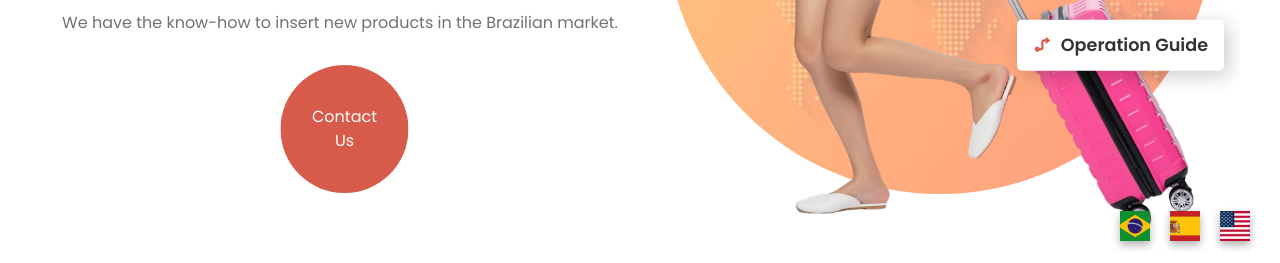
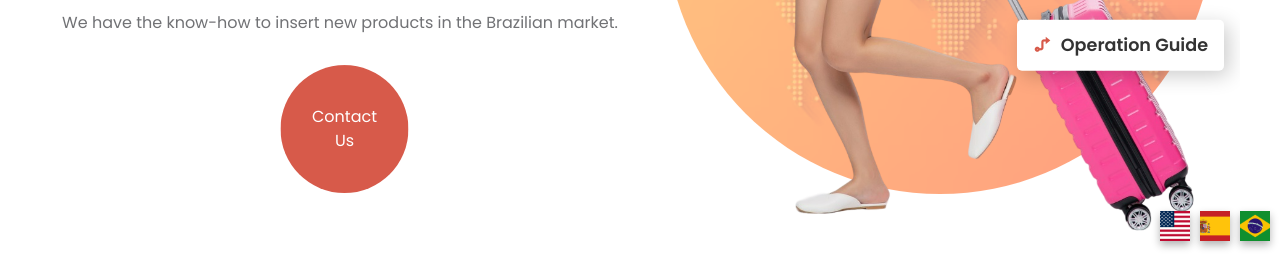
Before and after one commit to brunowerlang/globalk_v4, a plain HTML site: page index.html in a window 1280 px wide. Shown: the part 537-800 px from the top of the page. Drawn offline with nearby package versions, Linux system fonts and the light colour scheme; a web font is replaced by a local one.

Commit message:
att animation

```diff
--- a/index.html
+++ b/index.html
@@ -35,7 +35,7 @@
       <div class="nav__header">
         <div class="nav__logo">
           <a href="#">
-            <img src="/assets/logo-globalk-group-2.png" alt="logo" style="width: 150px;" class="logo-mobile">
+            <img src="/assets/logo-globalk-group-2.png" alt="logo" style="width: 100px;" class="logo-mobile">
             <img src="/assets/logo-desktop.png" alt="logo" style="width: 150px;" class="logo-desktop">
           </a>
         </div>
@@ -446,7 +446,7 @@
                       </span>
                   </div>
 
-                  <!-- Campo de Telefone -->
+
                   <div class="input-group mb-4">
                       <input type="tel" name="ebook-phone" id="ebook-phone" class="form-control" placeholder="Your Phone Number" aria-label="ebook-form-phone" aria-describedby="basic-addon3" required>
                       <span class="input-group-text" id="basic-addon3">
@@ -454,7 +454,7 @@
                       </span>
                   </div>
 
-                  <!-- Campo de Mensagem -->
+
                   <div class="input-group mb-4">
                       <textarea name="ebook-message" id="ebook-message" class="form-control" placeholder="Your Message" aria-label="ebook-form-message" rows="4" required style="border-radius:  20px;"></textarea>
                   </div>
--- a/styles.css
+++ b/styles.css
@@ -15,6 +15,11 @@
   box-sizing: border-box;
 }
 
+html {
+  overflow-x: hidden;  /* Impede o overflow horizontal */
+  width: 100%;  /* Garante que o corpo não ultrapasse 100% da largura da tela */
+}
+
 img {
   display: flex;
   width: 100%;
@@ -27,6 +32,7 @@ a {
 
 body {
   font-family: "Poppins", sans-serif;
+  overflow-x: hidden;
 }
 
 
@@ -512,16 +518,14 @@ nav {
 #translateButton {
   width: 30px;
   height: 30px;
-
   background-image: url('/assets/eua.png');
   background-size: cover;
   background-position: center;
   border: none;
   cursor: pointer;
   position: fixed;
-  margin-top: 10px;
-  right: 30px;
   bottom: 22px;
+  right: 90px; /* Alinhamento à direita, ajustado para o primeiro botão */
   box-shadow: 0 4px 8px rgba(0, 0, 0, 0.3);
   transition: transform 0.3s ease;
   z-index: 99999;
@@ -530,36 +534,31 @@ nav {
 #translateButton2 {
   width: 30px;
   height: 30px;
-
   background-image: url('/assets/espanha.png');
   background-size: cover;
   background-position: center;
   border: none;
   cursor: pointer;
   position: fixed;
-  margin-top: 10px;
-  right: 80px;
   bottom: 22px;
+  right: 50px; /* Alinhamento à direita, ajustado para o segundo botão */
   box-shadow: 0 4px 8px rgba(0, 0, 0, 0.3);
   transition: transform 0.3s ease;
   z-index: 99999;
 }
 
-
 #translateButton3 {
   width: 30px;
   height: 30px;
-
   background-image: url('/assets/brasil.png');
   background-size: cover;
   background-position: center;
   border: none;
   cursor: pointer;
   position: fixed;
-    margin-top: 10px;
-    right: 130px;
+  bottom: 22px;
+  right: 10px; /* Alinhamento à direita, ajustado para o terceiro botão */
   box-shadow: 0 4px 8px rgba(0, 0, 0, 0.3);
   transition: transform 0.3s ease;
-    bottom: 22px;
   z-index: 99999;
 }
```
Lines whose indentation alone changed are shown as unchanged.
